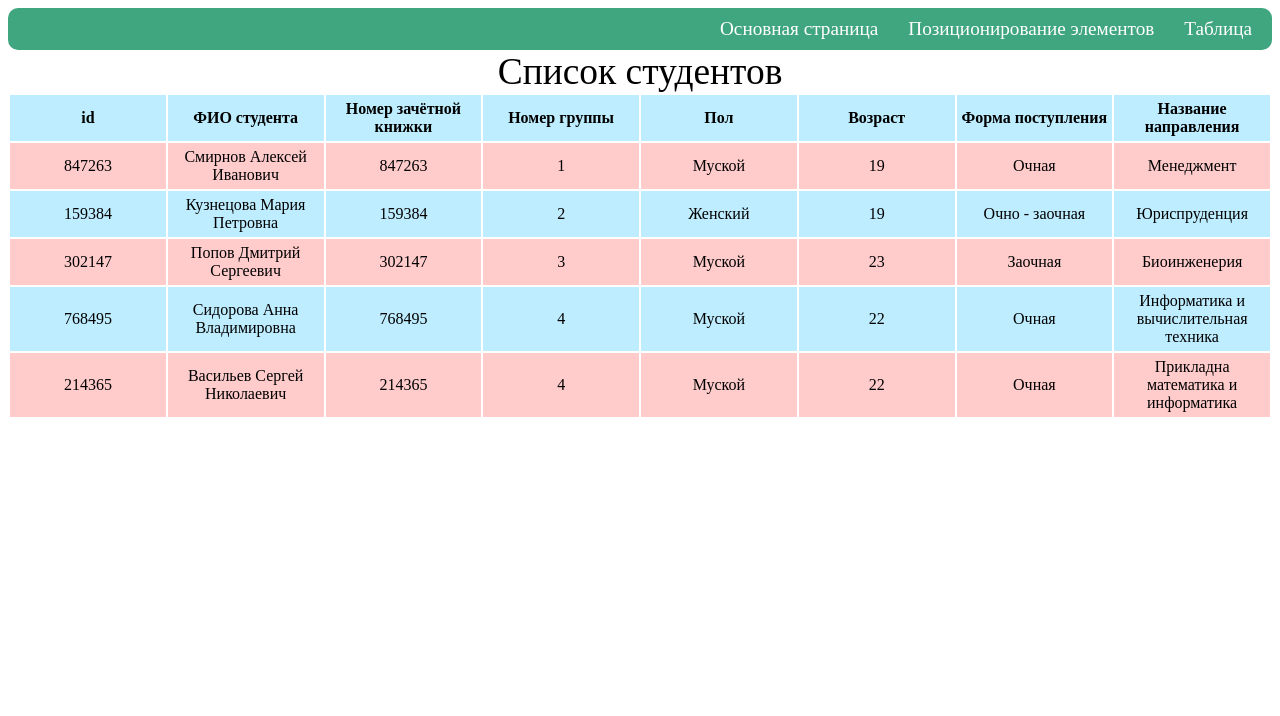
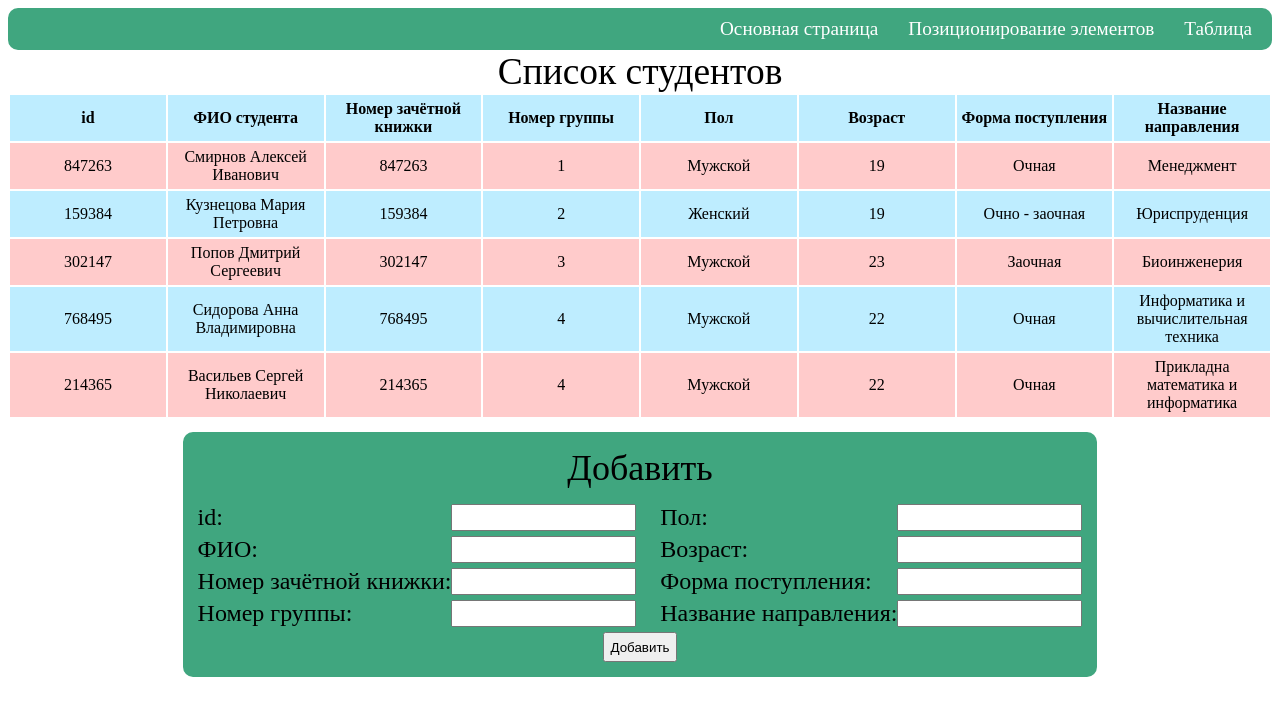
Before and after one commit to EvgenyDef/2LW, a plain HTML site: page pages/table.html in a window 1280 px wide. Drawn offline with Linux system fonts and the light colour scheme; files whose address does not match are found by name.

Commit message:
The fifth LW

```diff
--- a/css/style.css
+++ b/css/style.css
@@ -10,32 +10,10 @@
     width: fit-content;
 }
 
-/*.movie {
-    font-size: medium;
-    background: rgb(122, 122, 255);
-    color: white;
-    margin: 2px;
-    border: 3px solid rgb(122, 122, 255);
-    border-radius: 3px;
-    height: fit-content;
-    width: fit-content;
-}*/
-
-/*.song {
-    font-size: 120%;
-    margin: 2px;
-    background: rgb(255, 138, 138);
-    color: white;
-    border: 3px solid rgb(255, 138, 138);
-    border-radius: 3px;
-    height: fit-content;
-    width: fit-content;
-}*/
-
 .main-text {
     font-size: 120%;
     padding: 6px;
-    background: #A65F40; /*rgb(255, 163, 163);*/
+    background: #A65F40;
     color: white;
     border: 3px #A65F40;
     border-radius: 8px;
@@ -43,7 +21,6 @@
 
 .content {
     display: flex;
-    /*margin: 10px;*/
 }
 
 .content-left {
@@ -110,15 +87,6 @@
     border-radius: 3px;
 }
 
-/*.header {
-    display: flex;
-    height: 50px;
-    width: 100%;
-
-    flex-direction: row;
-    position: fixed;
-    background-color: #4176A6;
-}*/
 
 .item {
     font-size: 120%;
--- a/css/table.css
+++ b/css/table.css
@@ -26,5 +26,57 @@ tr:nth-child(odd) {
 }
 
 tr:hover {
-    background-color: aqua;
+    background-color: white;;
 }
+
+.form-title {
+    text-align: center;
+}
+
+.form {
+    width: 70%;
+    height: fit-content;
+    font-size: 150%;
+    background-color: #40A67F;
+    margin: 13px auto 13px;
+    padding: 10px;
+    justify-content: center;
+    border: 5px solid #40A67F;
+    border-radius: 10px;
+}
+
+.cont {
+    margin-top: 15px;
+
+
+    display: flex;
+    flex-direction: row;
+    flex-wrap: nowrap;
+    justify-content: space-between;
+}
+
+.elements {
+    display: flex;
+    flex-direction: column;
+}
+
+.input-data {
+    margin-bottom: 5px;
+
+    display: flex;
+    justify-content: space-between;
+}
+
+.window-name {
+    width: 100%;
+    text-align: center;
+    font-size: 150%;
+}
+
+.submit {
+    width: 100%;
+    height: 30px;
+
+    display: flex;
+    justify-content: center;
+}
--- a/pages/table.html
+++ b/pages/table.html
@@ -40,7 +40,7 @@
             <td class="th-odd">Смирнов Алексей Иванович</td>
             <td class="th-odd">847263</td>
             <td class="th-odd">1</td>
-        <td class="th-odd">Муской</td>
+            <td class="th-odd">Мужской</td>
             <td class="th-odd">19</td>
             <td class="th-odd">Очная</td>
             <td class="th-odd">Менеджмент</td>
@@ -64,7 +64,7 @@
             <td class="th-odd">Попов Дмитрий Сергеевич</td>
             <td class="th-odd">302147</td>
             <td class="th-odd">3</td>
-        <td class="th-odd">Муской</td>
+            <td class="th-odd">Мужской</td>
             <td class="th-odd">23</td>
             <td class="th-odd">Заочная</td>
             <td class="th-odd">Биоинженерия</td>
@@ -76,7 +76,7 @@
             <td class="th-even">Сидорова Анна Владимировна</td>
             <td class="th-even">768495</td>
             <td class="th-even">4</td>
-        <td class="th-even">Муской</td>
+            <td class="th-even">Мужской</td>
             <td class="th-even">22</td>
             <td class="th-even">Очная</td>
             <td class="th-even">Информатика и вычислительная техника</td>
@@ -88,10 +88,61 @@
             <td class="th-odd">Васильев Сергей Николаевич</td>
             <td class="th-odd">214365</td>
             <td class="th-odd">4</td>
-        <td class="th-odd">Муской</td>
+            <td class="th-odd">Мужской</td>
             <td class="th-odd">22</td>
             <td class="th-odd">Очная</td>
             <td class="th-odd">Прикладна математика и информатика</td>
         </tr>
     </table>
+
+    <div>
+        <form action="#" class="form">
+            <div class="window-name">
+                Добавить
+            </div>
+            <div class="cont">
+                <div class="elements">
+                    <div class="input-data">
+                        <label for="">id:</label>
+                        <input type="text" required>
+                    </div>
+                    <div class="input-data">
+                        <label for="">ФИО:</label>
+                        <input type="text" required>
+                    </div>
+                    <div class="input-data">
+                        <label for="">Номер зачётной книжки:</label>
+                        <input type="text" required>
+                    </div>
+                    <div class="input-data">
+                        <label for="">Номер группы:</label>
+                        <input type="text" required>
+                    </div>
+                </div>
+
+                <div class="elements">
+                    <div class="input-data">
+                        <label for="">Пол:</label>
+                        <input type="text" required>
+                    </div>
+                    <div class="input-data">
+                        <label for="">Возраст:</label>
+                        <input type="text" required>
+                    </div>
+                    <div class="input-data">
+                        <label for="">Форма поступления:</label>
+                        <input type="text" required>
+                    </div>
+                    <div class="input-data">
+                        <label for="">Название направления:</label>
+                        <input type="text" required>
+                    </div>
+                </div>
+            </div>
+
+            <div class="submit">
+                <input type="submit" value="Добавить">
+            </div>
+        </form>
+    </div>
 </body>
```
Lines whose indentation alone changed are shown as unchanged.
